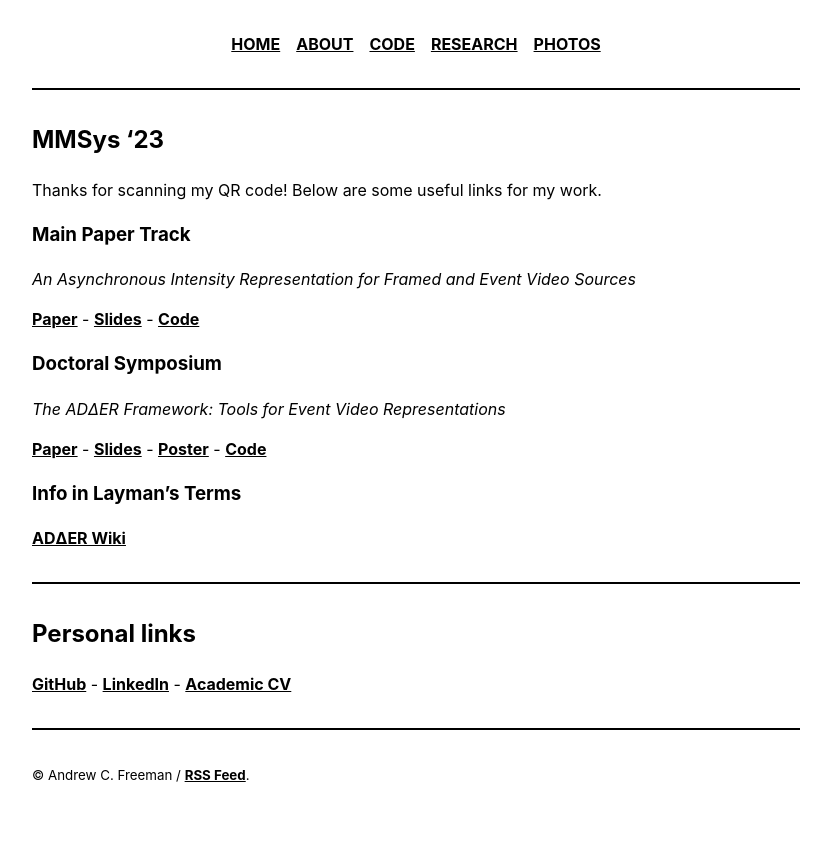
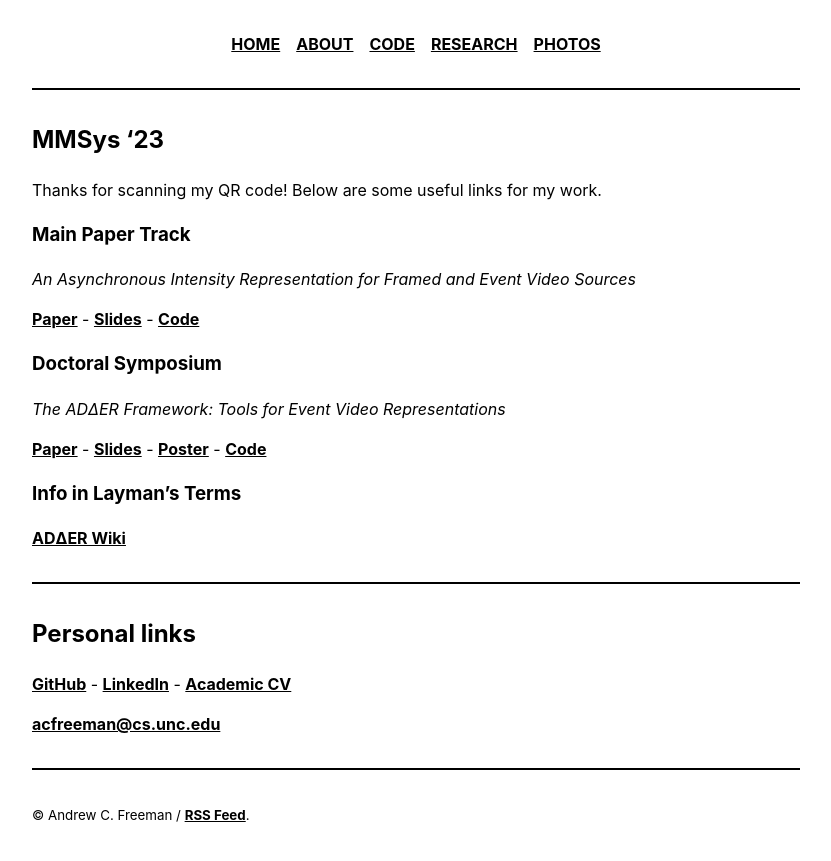
Before and after one commit to ac-freeman/acfreeman.github.io, a Jekyll site: the page built from _pages/mmsys23.md, in a window 1280 px wide. Shown: the top 861 px of the page, without its empty margins (224-1055 px from the left). Built offline with Jekyll 4.4.1, drawn with Linux system fonts in a browser that asks for light colours.

Commit message:
Add links

```diff
--- a/_pages/mmsys23.md
+++ b/_pages/mmsys23.md
@@ -51,3 +51,5 @@ Thanks for scanning my QR code! Below are some useful links for my work.
 # Personal links
 
 [GitHub](https://github.com/ac-freeman/) - [LinkedIn](https://linkedin.com/in/acfreeman) - [Academic CV](https://drive.google.com/file/d/1EoqKgkYMAMp1CfoeXBlxmkQXJbwdovkJ/view?usp=sharing)
+
+[acfreeman@cs.unc.edu](mailto:acfreeman@cs.unc.edu)
```
